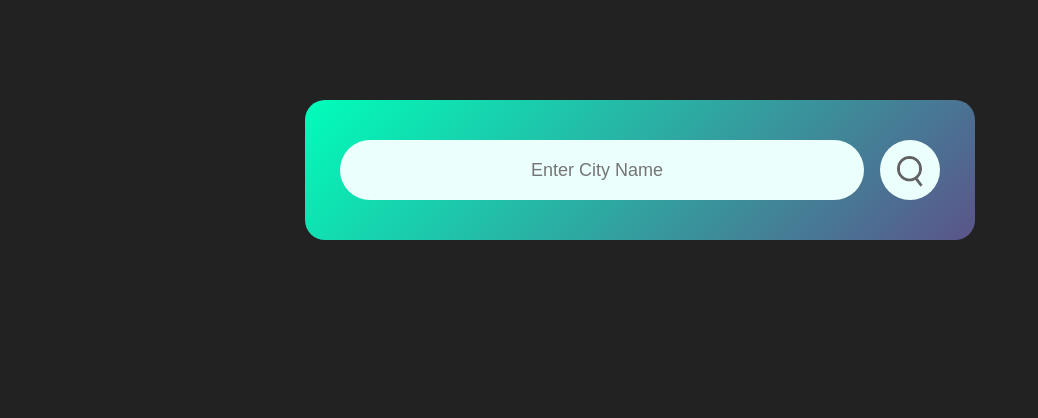
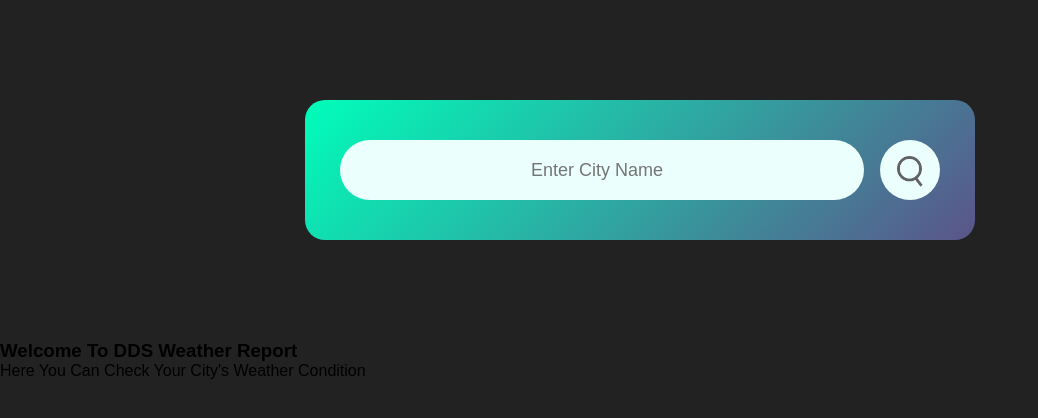
Before and after one commit to DDSWEB/weather, a plain HTML site: page index.html in a window 1280 px wide. Shown: the whole page, without its empty margins (0-1038 px from the left). Drawn offline with Linux system fonts and the light colour scheme.

Commit message:
Add files via upload

```diff
--- a/index.html
+++ b/index.html
@@ -8,6 +8,7 @@
 
 </head>
 <body>
+
     <div class="card">
         <div class="search">
             <input type="text" placeholder="Enter City Name  " spellcheck="false">
@@ -38,6 +39,10 @@
                 </div>
             </div>
         </div>
+    </div>
+    <div class="msg">
+        <h3>Welcome To DDS Weather Report</h3>
+        <p>Here You Can Check Your City's Weather Condition </p>
     </div>
     <script>
         const apiKey = "2fca2f90a02b8a2bca5bc41c1fc9ac0c";
```
